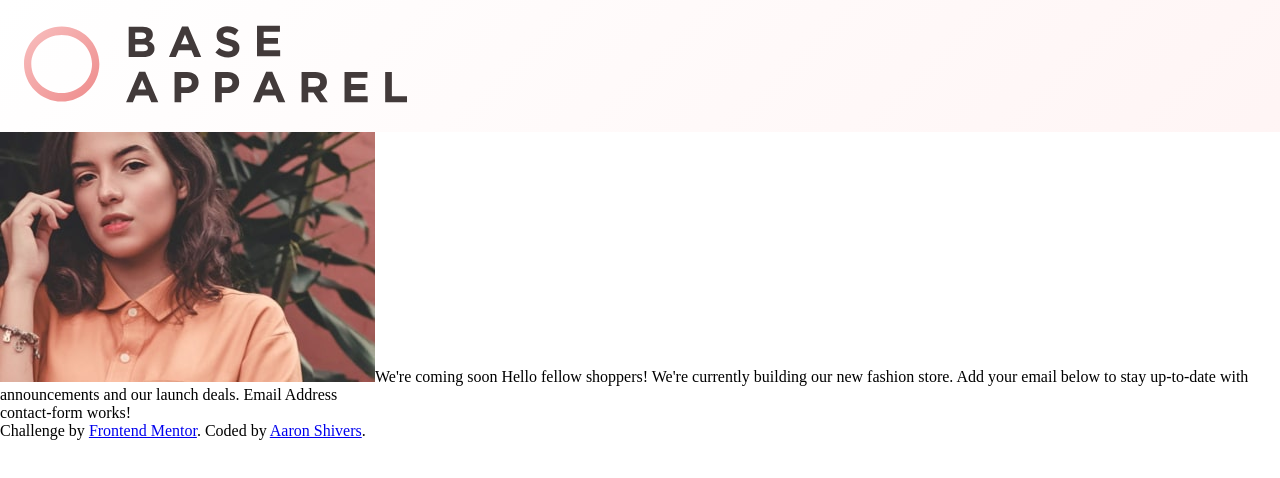
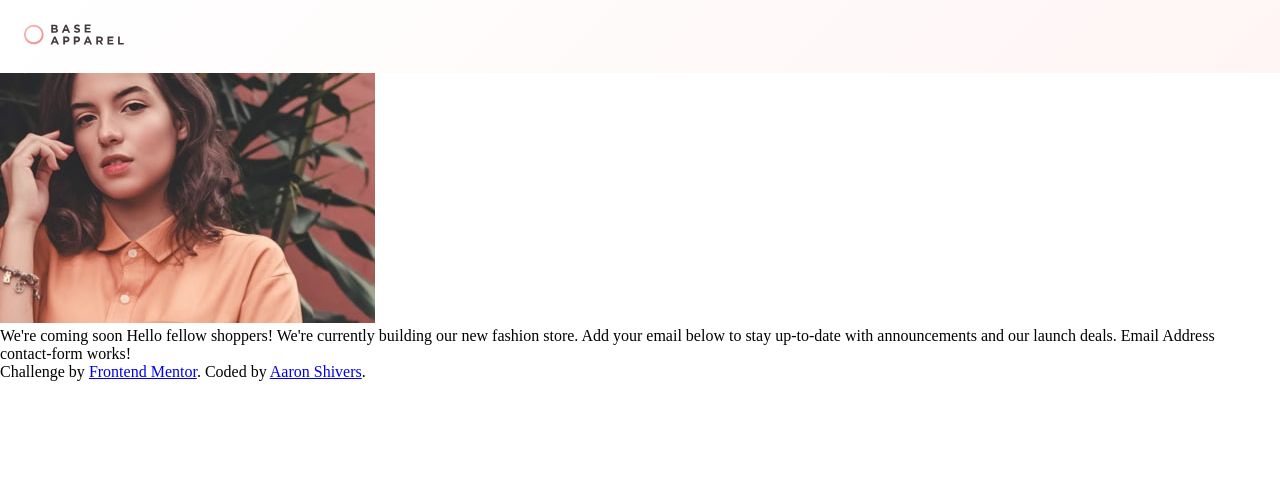
Before and after one commit to aaronshivers/base-apparel, an Angular app: page / in a window 1280 px wide. Shown: the top 478 px of the page. Built offline with nearby package versions, Linux system fonts and the light colour scheme.

Commit message:
change logo size

```diff
--- a/src/app/hero/hero.component.html
+++ b/src/app/hero/hero.component.html
@@ -1 +1,3 @@
-<img [src]="['assets/images/hero-mobile.jpg']" alt="">
+<div class="hero">
+  <img class="hero__image" [src]="['assets/images/hero-mobile.jpg']" alt="">
+</div>
--- a/src/app/hero/hero.component.scss
+++ b/src/app/hero/hero.component.scss
@@ -0,0 +1,3 @@
+.hero__image {
+  width: 375px;
+}
--- a/src/app/topbar/topbar.component.scss
+++ b/src/app/topbar/topbar.component.scss
@@ -6,6 +6,6 @@
 }
 
 .topbar__logo {
-  width: 30%;
+  width: 100px;
   margin: 1.5rem;
 }
```
